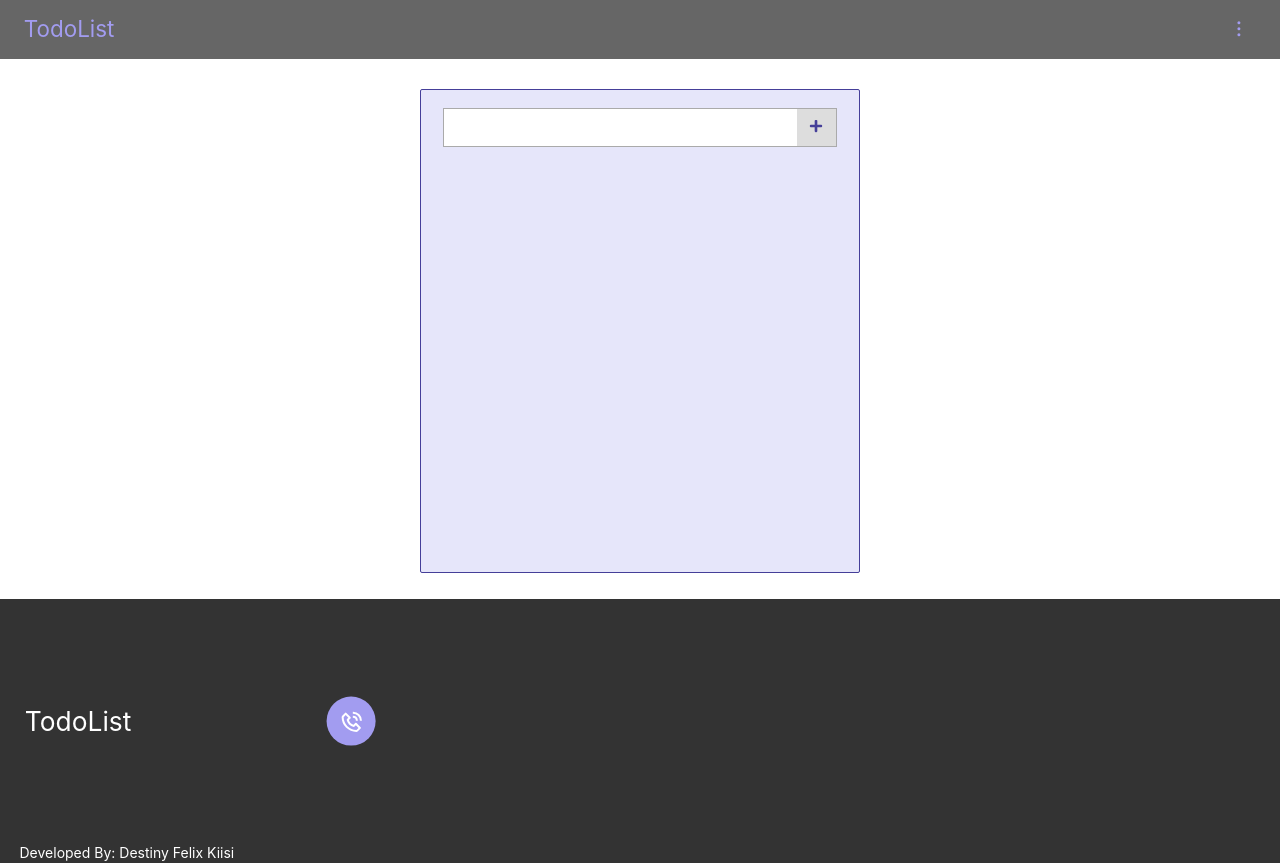
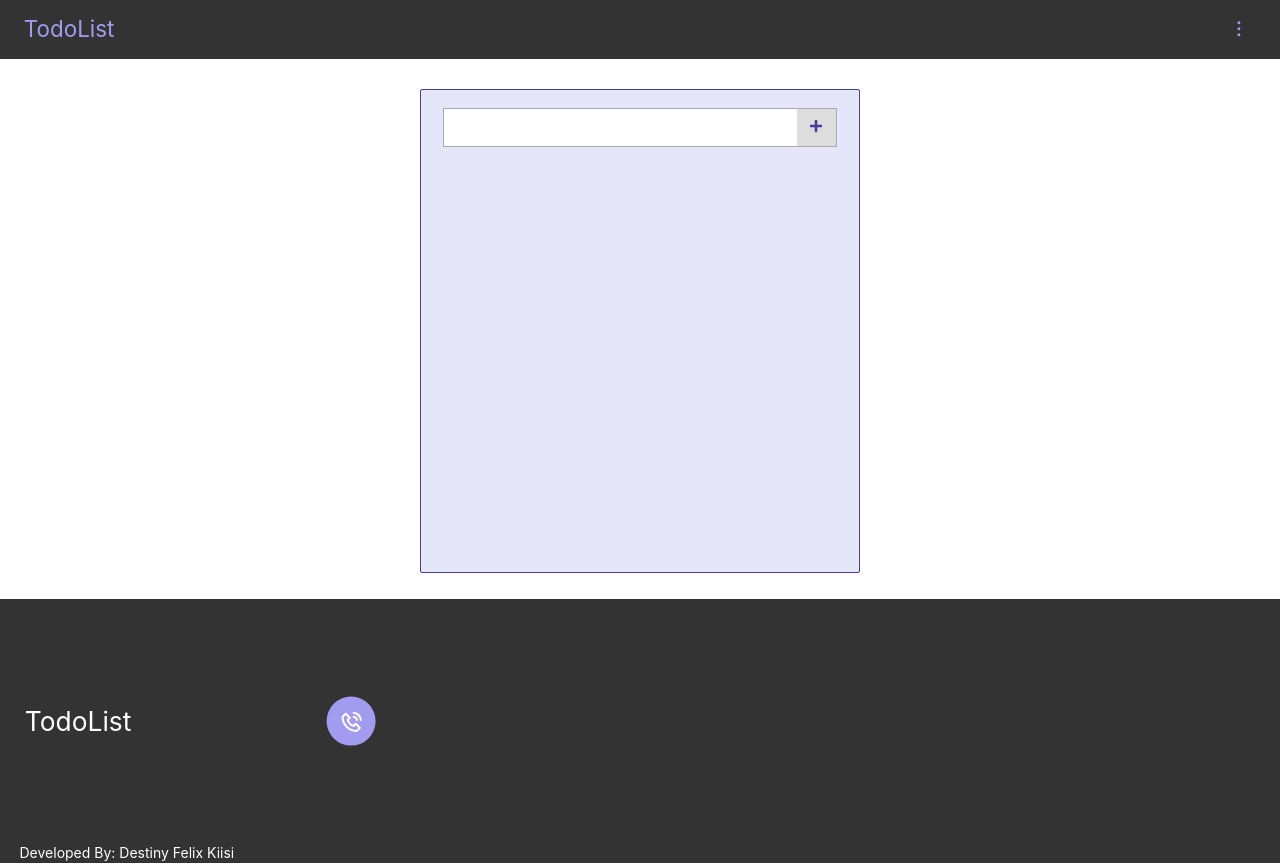
Before and after one commit to Kiisi-Felix-Destiny/Kartlog, a React (Create React App) app: page / in a window 1280 px wide. Built offline with nearby package versions, Linux system fonts and the light colour scheme.

Commit message:
Some changes

```diff
--- a/src/components/Header/Header.css
+++ b/src/components/Header/Header.css
@@ -1,7 +1,7 @@
 .header{
     width:100%;
     height:6rem;
-    background:#666;
+    background:#333;
     position:relative;
 }
 .header-name{
```
